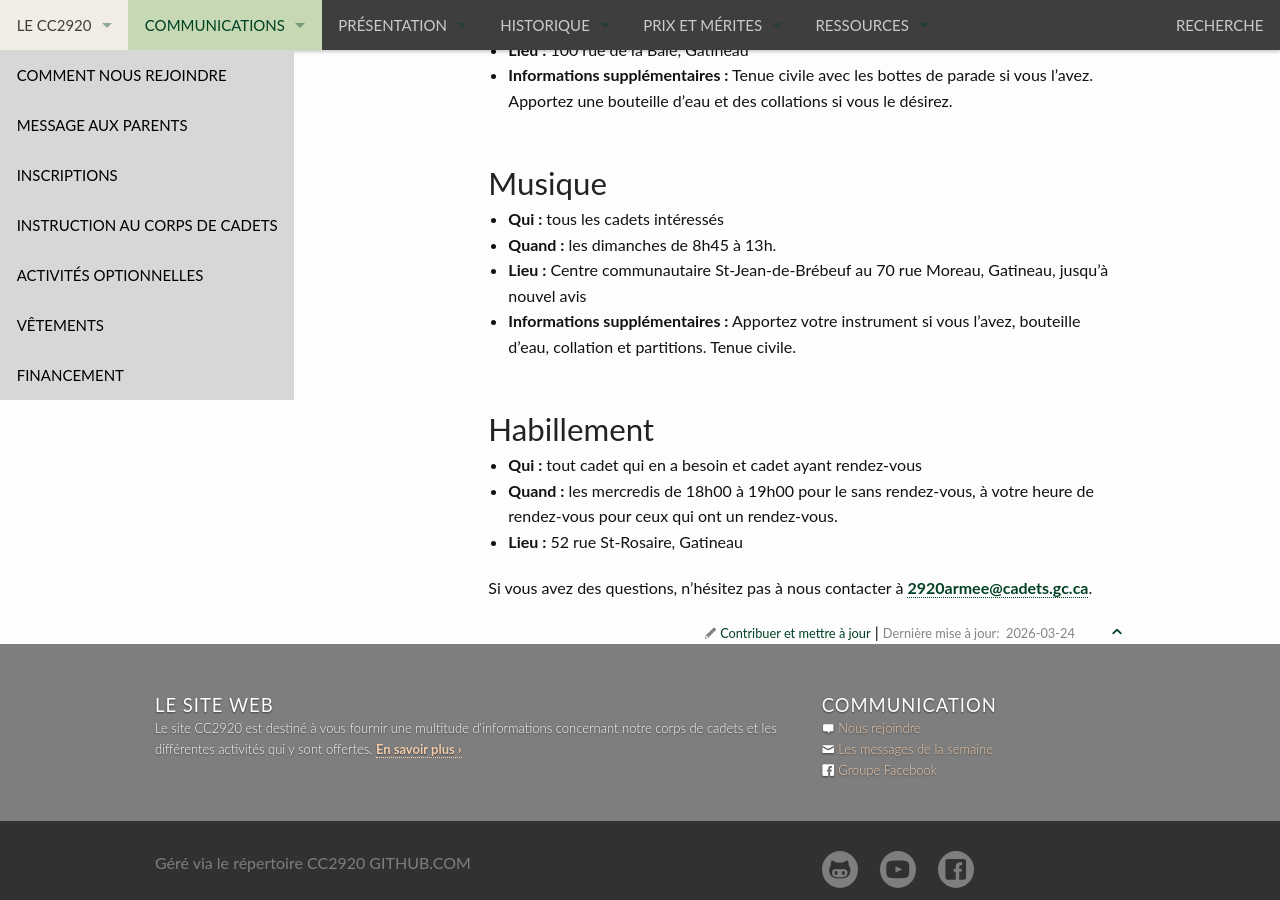
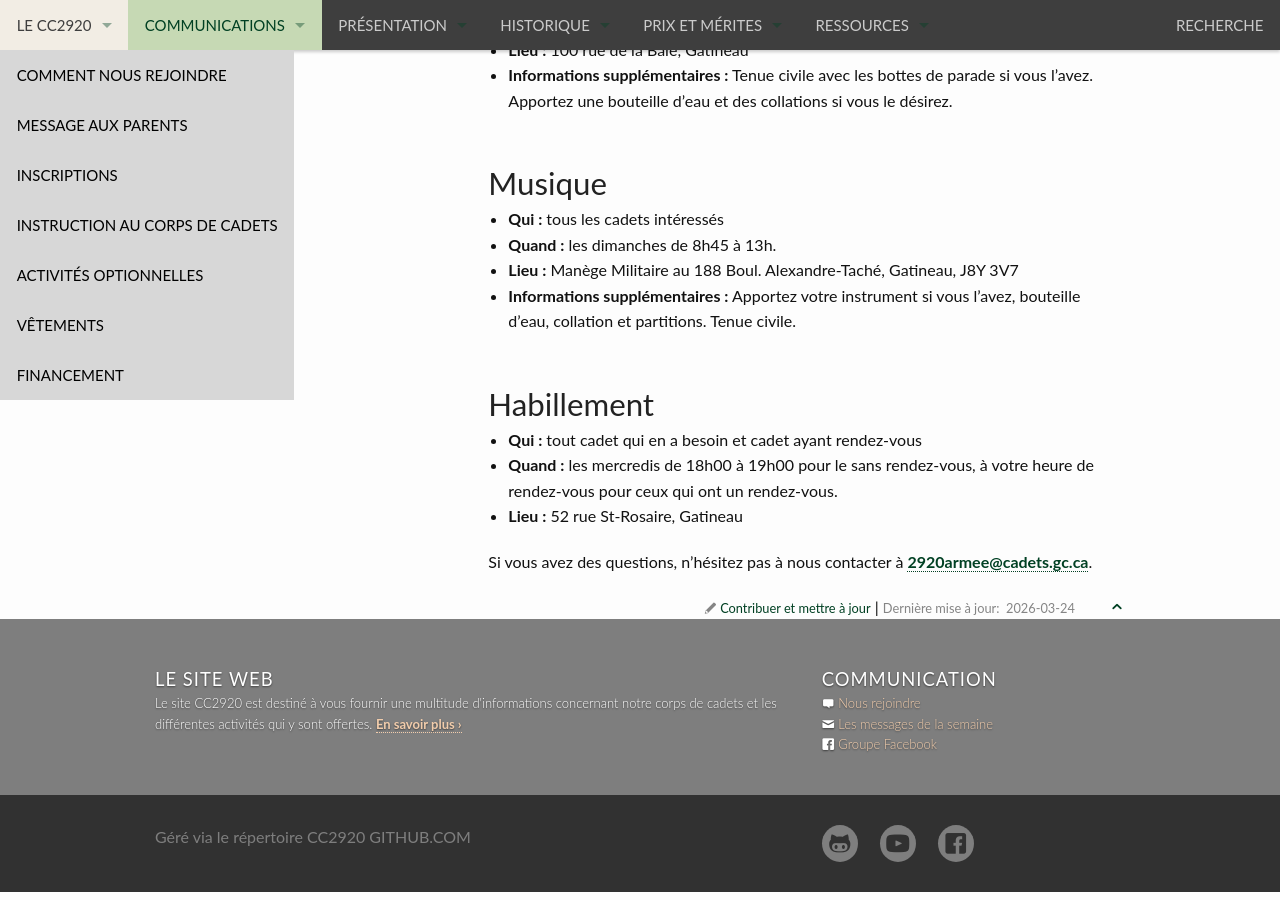
Before and after one commit to CC2920/web, a Jekyll site: the page built from _communications/messages.md, in a window 1280 px wide and 900 px high, scrolled down 2680 px. Built offline with Jekyll 4.4.1, drawn with Linux system fonts in a browser that asks for light colours.

Commit message:
Change Musique event location to Manège Militaire
Updated the location for the Musique event.

```diff
--- a/_communications/messages.md
+++ b/_communications/messages.md
@@ -68,7 +68,7 @@ layout: "messages"
 ## Musique
 - **Qui :** tous les cadets intéressés
 - **Quand :** les dimanches de 8h45 à 13h.
-- **Lieu :** Centre communautaire St-Jean-de-Brébeuf au 70 rue Moreau, Gatineau, jusqu’à nouvel avis
+- **Lieu :** Manège Militaire au 188 Boul. Alexandre-Taché, Gatineau, J8Y 3V7
 - **Informations supplémentaires :** Apportez votre instrument si vous l’avez, bouteille d’eau, collation et partitions. Tenue civile.
 
 
```
